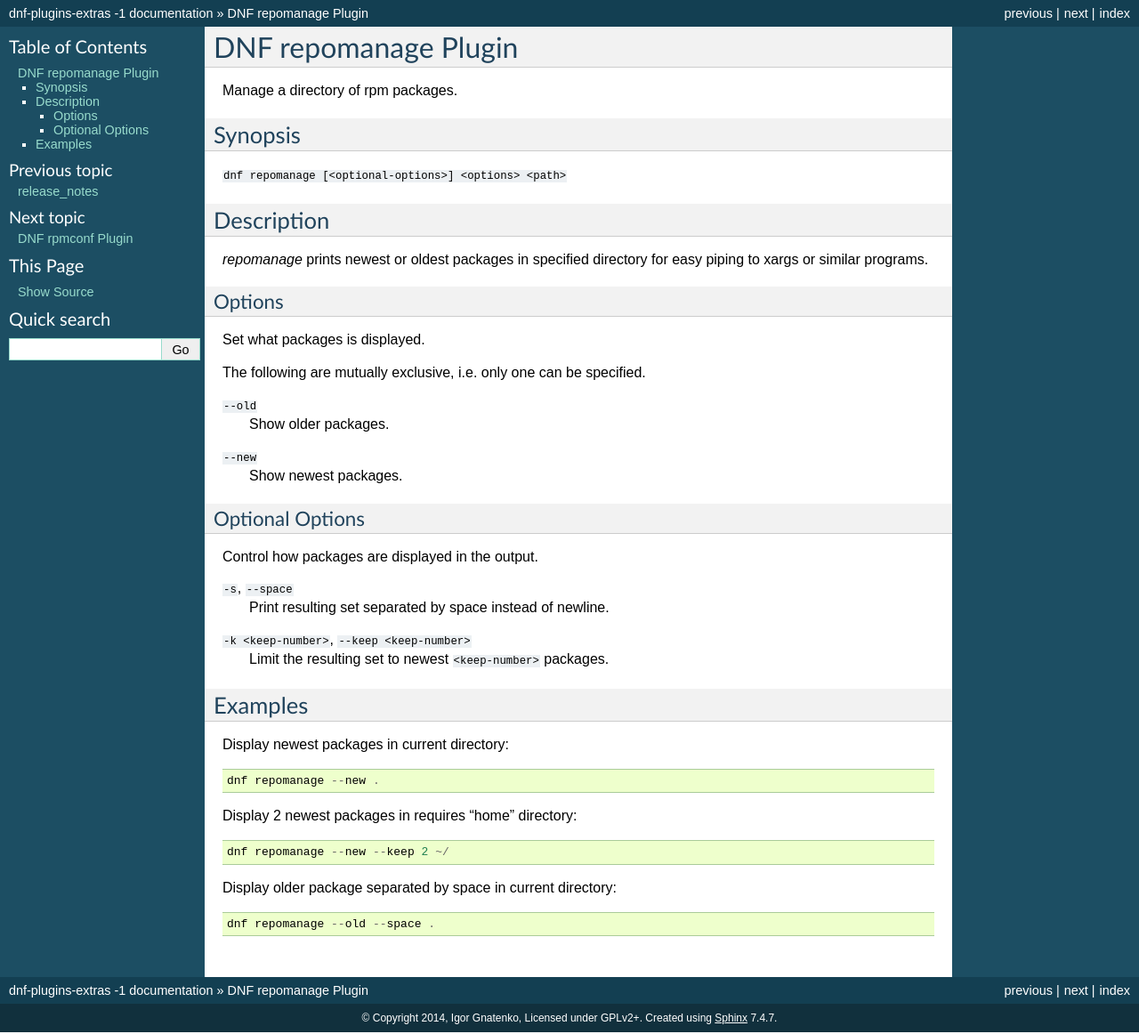
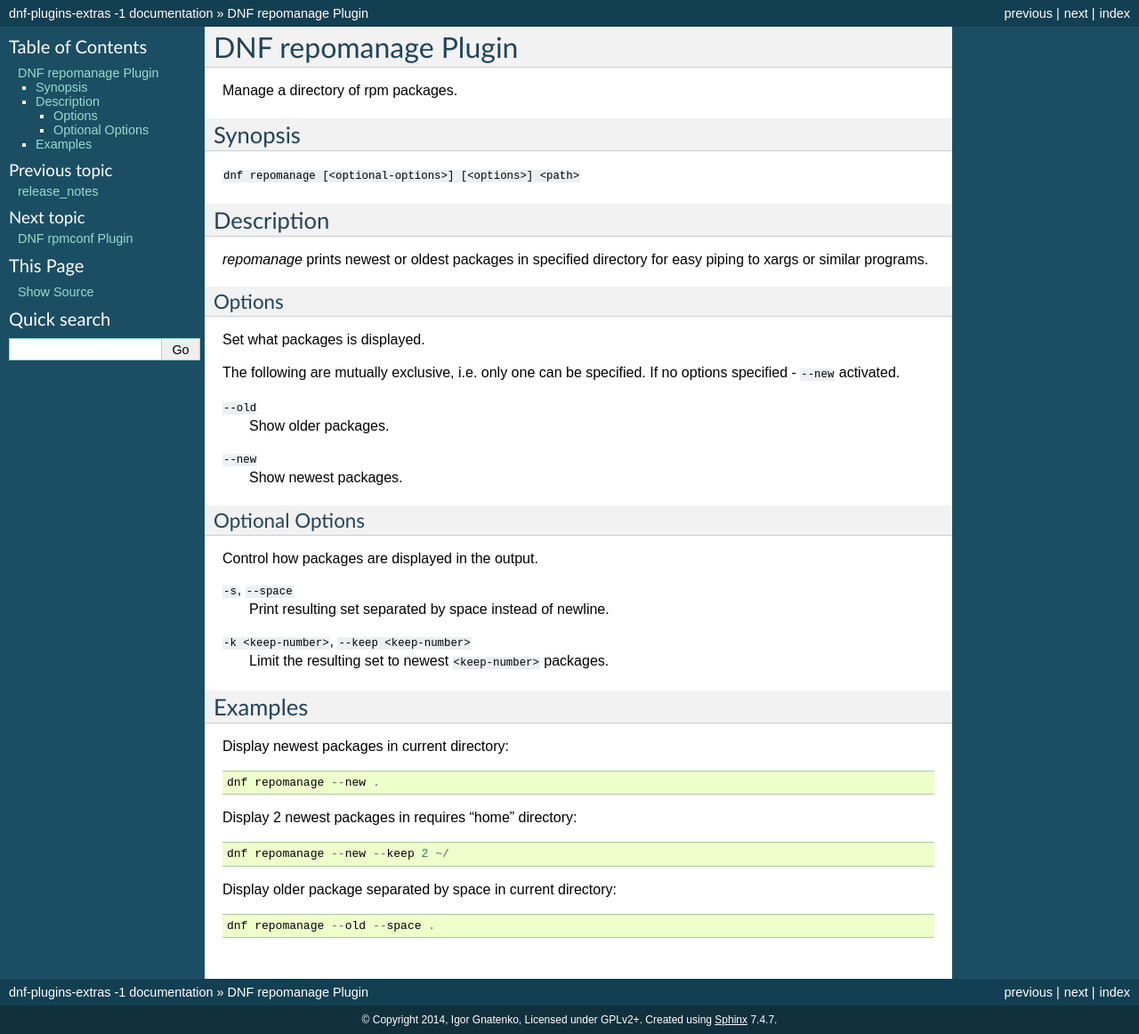
Before and after one commit to rpm-software-management/dnf-plugins-extras, a Sphinx documentation site: the page built from doc/repomanage.rst, in a window 1280 px wide. Shown: the whole page at 89% size. Built offline with Sphinx 7.4.7, drawn with Linux system fonts in a browser that asks for light colours; pages that are not in the unit, such as notebooks, are missing from menus.

Commit message:
doc: add note that --new by default for repomanage
Signed-off-by: Igor Gnatenko <i.gnatenko.brain@gmail.com>

```diff
--- a/doc/repomanage.rst
+++ b/doc/repomanage.rst
@@ -25,7 +25,7 @@
 Synopsis
 --------
 
-``dnf repomanage [<optional-options>] <options> <path>``
+``dnf repomanage [<optional-options>] [<options>] <path>``
 
 -----------
 Description
@@ -39,7 +39,7 @@
 
 Set what packages is displayed.
 
-The following are mutually exclusive, i.e. only one can be specified.
+The following are mutually exclusive, i.e. only one can be specified. If no options specified - ``--new`` activated.
 
 ``--old``
     Show older packages.
```
